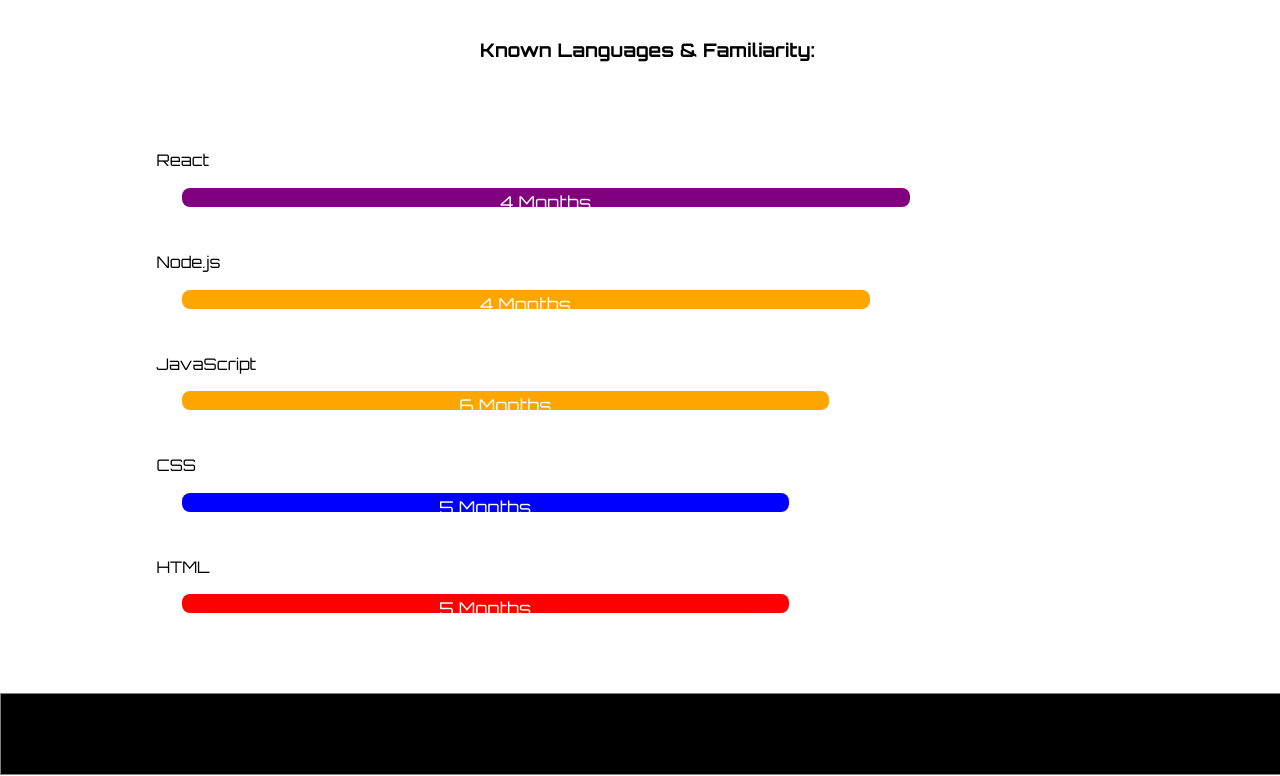
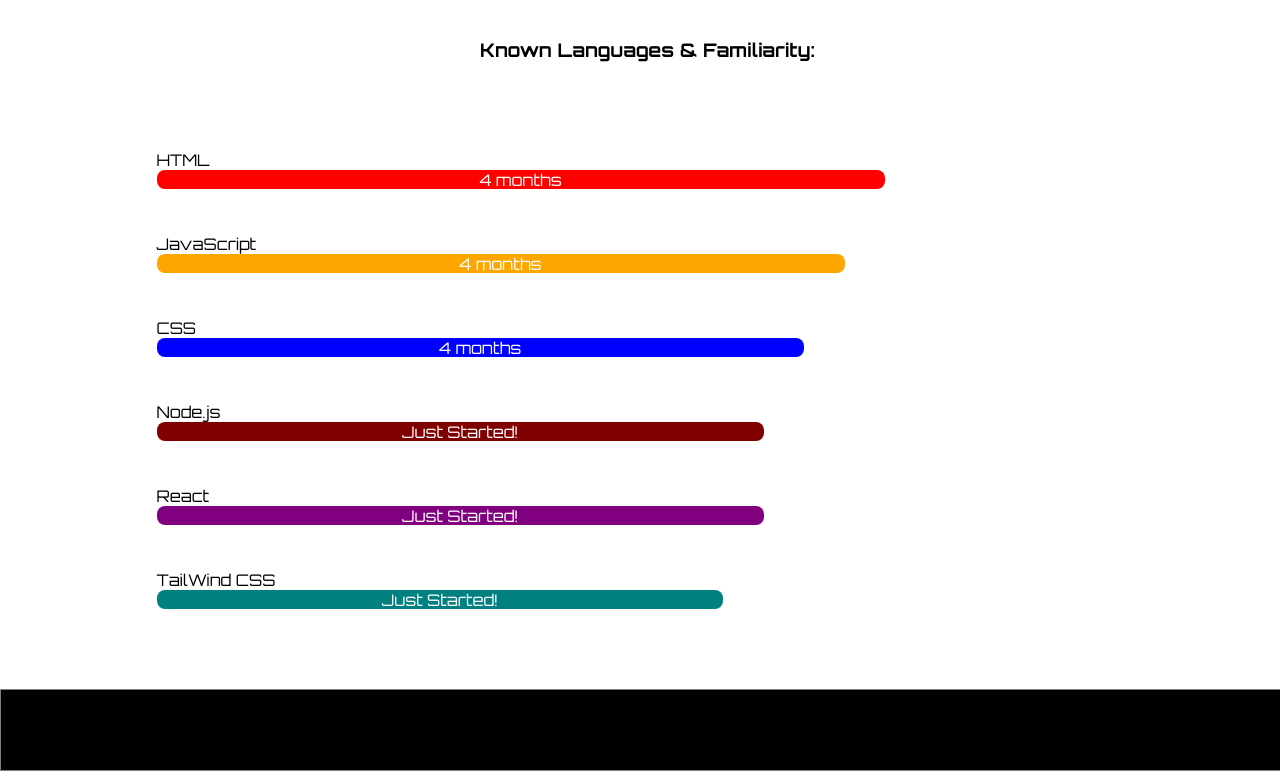
Before and after one commit to corbinreak/Portfolio-v2-react, a React (Vite) app: page /about-extended in a window 1280 px wide. Shown: the part 871-1647 px from the top of the page. Built offline with nearby package versions, Linux system fonts and the light colour scheme.

Commit message:
updated known languages section added a js function to correctly update expeirence as time goes; cleaned up and fixed styling errors.

```diff
--- a/src/App.css
+++ b/src/App.css
@@ -244,6 +244,7 @@
   .projects-container {
     flex-direction: column;
     gap: 20px;
+    align-items: center;
   }
 
   .right-group {
--- a/src/Components/About-Extended.jsx
+++ b/src/Components/About-Extended.jsx
@@ -1,6 +1,6 @@
 import React, { useState, useEffect } from 'react';
 import ProfilePic from '../assets/Corbin-Reak.jpeg';
-
+import ExperienceClock from './ExperienceClock';
 
 function AboutExtended({ darkMode, setDarkMode }) {
    const [ formData, setFormData ] = useState({
@@ -51,6 +51,8 @@
         setIsSubmitting(false);
      }
     };
+
+
 
     useEffect(() => {
         const handleResize = () => {
@@ -119,6 +121,15 @@
     gap: '20px',
     width: '80%'
 }
+
+const skills = [
+    { name: 'HTML', date: "2025-03-01", color: 'red', width: "90%" },
+    { name: 'JavaScript', date: "2025-03-01", color: 'orange', width: "85%" },
+    { name: 'CSS', date: "2025-03-01", color: 'blue', width: "80%" },
+    { name: 'Node.js', date: "2025-08-01", color: 'maroon', width: "75%" },
+    { name: 'React', date: "2025-08-01", color: 'purple', width: "75%" },
+    { name: 'TailWind CSS', date: "2025-09-01", color: 'teal', width: "70%" },
+]
 
 
 const formContainerStyle = {
@@ -195,28 +206,21 @@
          <div className="known-languages" style={laungageStyle}>
             <h3>Known Languages & Familiarity:</h3>
               <ul style={listStyle}>
-                <li style={listStyle}>
-                    React
-                    <div className='graph' style={{ width: isMobile ? '100%' : '90%', height: '19px', borderRadius:'8px', backgroundColor: 'purple', marginLeft: isMobile ? '0' : '25px', marginTop: '5px', color: 'white', textAlign: 'center' }}><p>4 Months</p></div>
-                </li>
-                <li style={listStyle}>
-                    Node.js
-                    <div className='graph' style={{ width: isMobile ? '95%' : '85%', height: '19px', borderRadius:'8px', backgroundColor: 'orange', marginLeft: isMobile ? '0' : '25px', marginTop: '5px', color: 'white', textAlign: 'center' }}><p>4 Months</p></div>
-                </li>
-                <li style={listStyle}>
-                    JavaScript
-                <div className='graph' style={{ width: isMobile ? '90%' : '80%', height: '19px', borderRadius:'8px', backgroundColor: 'orange', marginLeft: isMobile ? '0' : '25px', marginTop: '5px', color: 'white', textAlign: 'center' }}><p>6 Months</p></div>
-                </li>
-                <li style={listStyle}>
-                    CSS
-                    <div className='graph' style={{ width: isMobile ? '85%' : '75%', height: '19px', borderRadius:'8px', backgroundColor: 'blue', marginLeft: isMobile ? '0' : '25px', marginTop: '5px', color: 'white', textAlign: 'center' }}><p>5 Months</p></div>
-                </li>
-                <li style={listStyle}>
-                    HTML
-                    <div className='graph' style={{ width: isMobile ? '85%' : '75%', height: '19px', borderRadius:'8px', backgroundColor: 'red', marginLeft: isMobile ? '0' : '25px', marginTop: '5px', color: 'white', textAlign: 'center' }}><p>5 Months</p></div>
-                </li>
-
-
+                {skills.map((skill) => (
+                    <li key={skill.name} style={listStyle}>
+                        {skill.name}
+                        <div style={{
+                            width: skill.width,
+                            backgroundColor: skill.color,
+                            height: '19px',
+                            borderRadius: '8px',
+                            textAlign: 'center',
+                            color: 'white',
+                        }}>
+                            <ExperienceClock startDate={skill.date} />
+                        </div>
+                    </li>
+                ))}
               </ul>
         </div>
         <div className="Section-Seperator" style={dividerStyle}>
--- /dev/null
+++ b/src/Components/ExperienceClock.jsx
@@ -0,0 +1,34 @@
+import React from 'react';
+
+const ExperienceClock = ({ startDate}) => {
+    const calculateTime = (dateString) => {
+        const start = new Date(dateString);
+        const now = new Date();
+
+
+        // Total months calculation
+
+        let totalMonths = (now.getFullYear() - start.getFullYear()) * 12;
+        totalMonths -= start.getMonth();
+        totalMonths += now.getMonth();
+
+        if (totalMonths <= 0) return "Just Started!";
+
+        const years = Math.floor(totalMonths / 12);
+        const months = totalMonths % 12;
+
+        let parts = [];
+        if (years > 0) parts.push(`${years} year${years > 1 ? 's' : ''}`);
+        if (months > 0) parts.push(`${months} month${months > 1 ? 's' : ''}`);
+
+        return parts.join(" ");
+    };
+
+    return (
+        <span classNmae="experience-text">
+            {calculateTime(startDate)}
+        </span>
+    )
+};
+
+export default ExperienceClock;
```
Also changed, not shown: 1 other file (tests, documents, lock files or other folders).
